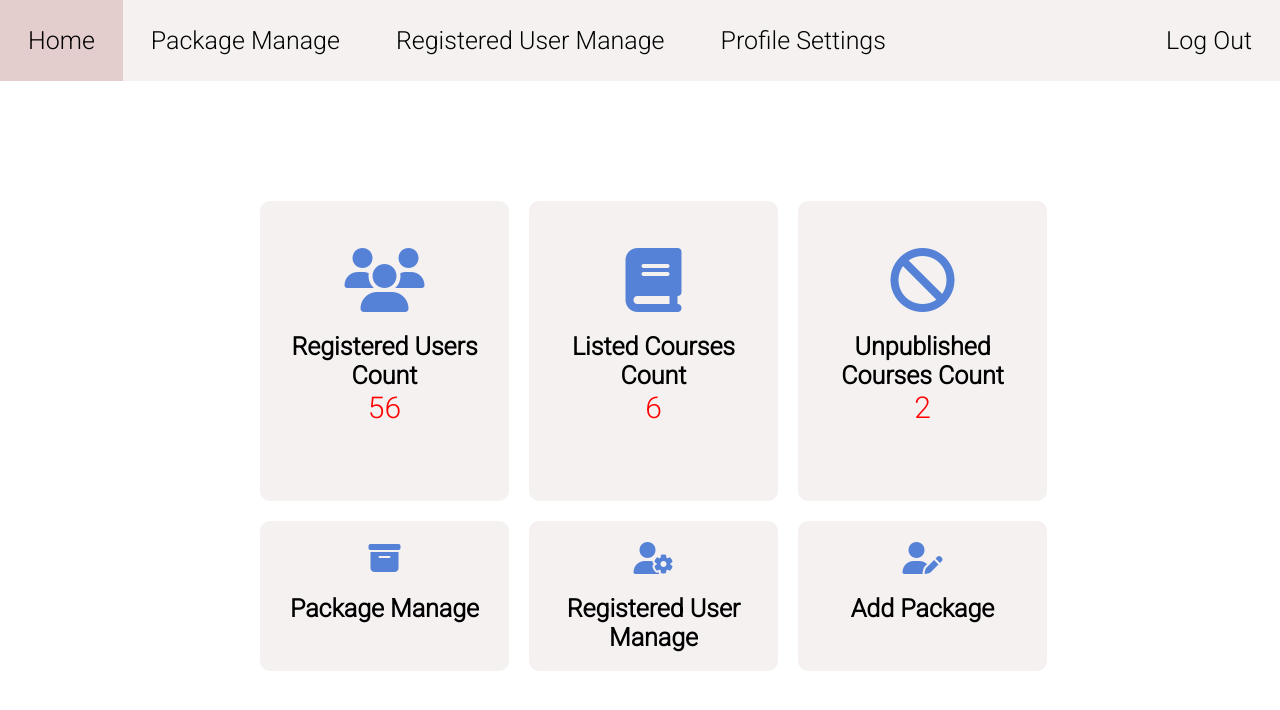
After one commit to saputhebeast/identity-issuing-service, a PHP site: page /php/admin-dashboard.php in a window 1280 px wide. The commit adds this page. Shown: the top 710 px of the page. Run offline with PHP 8.4, Linux system fonts and the light colour scheme; the visitor is signed in with stand-in values (Sample User, id 1); some libraries are stand-ins or nearby versions.

Commit message:
user login implemented

```diff
--- /dev/null
+++ b/includes/admin-navigation.php
@@ -0,0 +1,13 @@
+<?php
+
+?>
+<link rel = "stylesheet" type = "text/css" href = "../css/driving-school-navigation.css"/>
+<div class = "navigation">
+    <ul class = "nav-links">
+        <li><a href="#">Home</a></li>
+        <li><a href="#">Package Manage</a></li>
+        <li><a href="#">Registered User Manage</a></li>
+        <li><a href="#">Profile Settings</a></li>
+        <li style="float:right"><form action="../php/admin-logout.php" method="POST"><input class="log-btn" type="submit" value="Log Out" name="btnOut"></form></li>
+    </ul>
+</div>
--- a/index.php
+++ b/index.php
@@ -29,7 +29,7 @@
             <p>"DLMS" (Driving License Management System) is an online driving license issuing service.<br>
                 This system helps customers get their license easier and faster, and driving school owners can advertise their course among the<br>
                 customers by posting classes in the courses section.</p>
-            <a href="./html/dlms-about.html" class="hero-btn">Know More</a>
+            <a href="./html/dlms-about.php" class="hero-btn">Know More</a>
         </div>
     </section>
 
@@ -44,7 +44,7 @@
                 <p>Lorem ipsum dolor sit amet consectetur adipisicing elit. Nisi deserunt incidunt illum, quis minima culpa praesentium suscipit quaerat veritatis, officia a commodi sequi obcaecati nostrum fuga molestias quasi dolores eius.</p>
             </div>
             <div class="course-col">
-                <h2><a href="" class="underline-animation a-remove">Admin Login</a></h2>
+                <h2><a href="./php/admin-login.php" class="underline-animation a-remove">Admin Login</a></h2>
                 <p>Lorem ipsum dolor sit amet consectetur adipisicing elit. Nisi deserunt incidunt illum, quis minima culpa praesentium suscipit quaerat veritatis, officia a commodi sequi obcaecati nostrum fuga molestias quasi dolores eius.</p>
             </div>
             <div class="course-col">
--- /dev/null
+++ b/php/admin-dashboard.php
@@ -0,0 +1,73 @@
+<?php
+    session_start();
+    if(isset($_SESSION['admin_id'])){
+?>
+<!DOCTYPE HTML>
+<html>
+<head>
+    <title>Administrator - Admin Dashboard</title>
+    <meta name="viewport" content="width=device-width, initial-scale=1">
+    <link rel = "stylesheet" type = "text/css" href = "../css/driving-school-dashboard.css"/>
+    <link rel="stylesheet" href="https://cdnjs.cloudflare.com/ajax/libs/font-awesome/6.1.1/css/all.min.css" integrity="sha512-KfkfwYDsLkIlwQp6LFnl8zNdLGxu9YAA1QvwINks4PhcElQSvqcyVLLD9aMhXd13uQjoXtEKNosOWaZqXgel0g==" crossorigin="anonymous" referrerpolicy="no-referrer" />
+    <link rel = "stylesheet" type = "text/css" href = "../css/driving-school-main.css"/>
+    <?php include '../includes/google-font.php';?>
+</head>
+<body>
+    <!--
+        admin navigation
+
+    -->
+    <?php include '../includes/admin-navigation.php'?>
+    <div class = "container">
+        <div class="row">
+            <div class="column column-1">
+                <div class="content">
+                    <i class="fa-solid fa-users fa-4x"></i>
+                    <h1>Registered Users Count</h1>
+                    <h2 id="count">56</h2>
+                </div>
+            </div>
+            <div class="column column-2">
+                <div class="content">
+                    <i class="fa-solid fa-book fa-4x"></i>
+                    <h1>Listed Courses Count</h1>
+                    <h2 id="count">6</h2>
+                </div>
+            </div>
+            <div class="column column-3">
+                <div class="content">
+                    <i class="fa-solid fa-ban fa-4x"></i>
+                    <h1>Unpublished Courses Count</h1>
+                    <h2 id="count">2</h2>
+                </div>
+            </div>
+        </div>
+        <div class="row">
+            <div class="column column-4">
+                <div class="shortcut">
+                    <i class="fa-solid fa-box-archive fa-2x"></i>
+                    <!-- https://www.30secondsofcode.org/css/s/hover-underline-animation -->
+                    <h1><a href="#" class="underline-animation">Package Manage</a></h1>
+                </div>
+            </div>
+            <div class="column column-5">
+                <div class="shortcut">
+                    <i class="fa-solid fa-user-gear fa-2x"></i>
+                    <h1><a href="#" class="underline-animation">Registered User Manage</a></h1>
+                </div>
+            </div>
+            <div class="column column-6">
+                <div class="shortcut">
+                    <i class="fa-solid fa-user-pen fa-2x"></i>
+                    <h1><a href="#" class="underline-animation">Add Package</a></h1>
+                </div>
+            </div>
+        </div>
+    </div>
+</body>
+</html>
+<?php
+    }else{
+        header('Location: ./admin.php');
+    }
+?>
```
Also changed, not shown: php/admin-login-check.php (added, +32 -0 lines), php/admin-login.php (+39 -0 lines), php/admin-logout.php (added, +13 -0 lines), php/admin.php (added, +7 -0 lines), js/login.js (renamed from js/driving-school-login.js).
